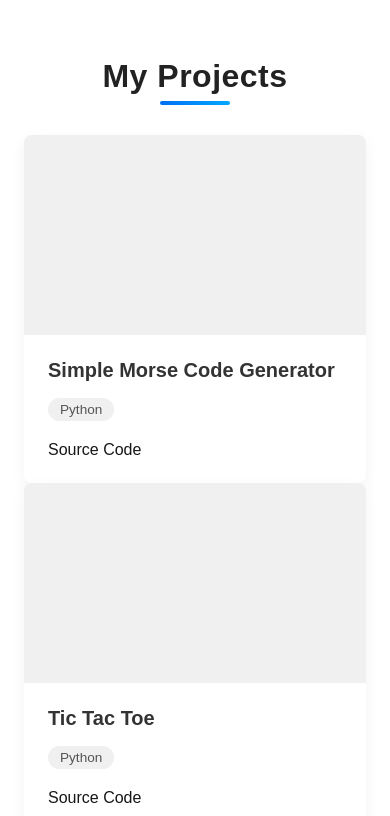
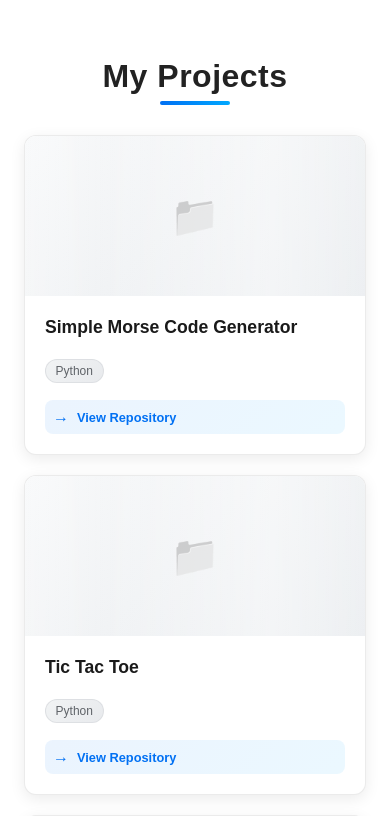
Before and after one commit to pyro-tarzan/portfolio-page, a Next.js app: page / in a window 390 px wide. Shown: the part 2700-3516 px from the top of the page. Built offline with nearby package versions, Linux system fonts and the light colour scheme.

Commit message:
Improve UI in Project Section

```diff
--- a/src/app/_components/sections/ProjectsSection.tsx
+++ b/src/app/_components/sections/ProjectsSection.tsx
@@ -1,28 +1,47 @@
+"use client";
+
 import React from "react";
 import styles from "@/app/_styles/sections/sections.module.css";
-
 import { projects } from "@/app/_data/projects";
 
 const ProjectSections: React.FC = () => {
+    const handleCardClick = (repoUrl: string | undefined) => {
+        if (repoUrl) {
+            window.open(repoUrl, '_blank');
+        }
+    };
+
     return (
         <section id="projects" className={styles.section}>
             <div className={styles.container}>
                 <h2 className={styles.sectionTitle}>My Projects</h2>
 
-                <div className={styles.projectGrid}>
+                <div className={styles.projectsGrid}>
                     {projects.map((project, index) => (
-                        <div key={index} className={styles.projectCard}>
+                        <div
+                            key={index}
+                            className={`${styles.projectCard} ${project.repoUrl ? styles.clickable : ''}`}
+                            onClick={() => handleCardClick(project.repoUrl)}
+                            role={project.repoUrl ? "button" : undefined}
+                            tabIndex={project.repoUrl ? 0 : undefined}
+                            onKeyDown={(e) => {
+                                if (project.repoUrl && (e.key === 'Enter' || e.key === ' ')) {
+                                    e.preventDefault();
+                                    handleCardClick(project.repoUrl);
+                                }
+                            }}
+                            aria-label={project.repoUrl ? `View ${project.title} repository` : undefined}
+                        >
                             <div className={styles.projectImageContainer}>
                                 {project.imageUrl ? (
                                     <div
                                         className={styles.projectImage}
                                         style={{backgroundImage: `url(${project.imageUrl})`}}
-                                    >
+                                    />
+                                ) : (
+                                    <div className={styles.projectImagePlaceholder}>
+                                        <div className={styles.placeholderIcon}>📁</div>
                                     </div>
-                                ) : (
-                                    <div
-                                        className={styles.projectImagePlaceholder}
-                                    ></div>
                                 )}
                             </div>
 
@@ -31,16 +50,20 @@ const ProjectSections: React.FC = () => {
                                 <p className={styles.projectDescription}>{project.description}</p>
 
                                 <div className={styles.projectTechnologies}>
-                                    {project.technologies.map((tech, techIndex) => (
+                                    {project.technologies.slice(0, 3).map((tech, techIndex) => (
                                         <span key={techIndex} className={styles.techTag}>{tech}</span>
                                     ))}
+                                    {project.technologies.length > 3 && (
+                                        <span className={styles.techTag}>+{project.technologies.length - 3}</span>
+                                    )}
                                 </div>
 
-                                <div className={styles.projectLinks}>
-                                    {project.repoUrl && (
-                                        <a href={project.repoUrl}>Source Code</a>
-                                    )}
-                                </div>
+                                {project.repoUrl && (
+                                    <div className={styles.repoIndicator}>
+                                        <span className={styles.repoIcon}>→</span>
+                                        <span className={styles.repoText}>View Repository</span>
+                                    </div>
+                                )}
                             </div>
                         </div>
                     ))}
--- a/src/app/_styles/sections/sections.module.css
+++ b/src/app/_styles/sections/sections.module.css
@@ -341,30 +341,53 @@
     transition: width 1.5s ease-in-out;
 }
 
-/* Projects Section Styles */
+/* Projects Section Styles - Improved 4-column layout */
 .projectsGrid {
     display: grid;
-    grid-template-columns: repeat(auto-fill, minmax(350px, 1fr));
-    gap: 2rem;
+    grid-template-columns: repeat(4, 1fr);
+    gap: 1.5rem;
+    margin-top: 2rem;
 }
 
 .projectCard {
     background-color: white;
-    border-radius: 8px;
+    border-radius: 12px;
     overflow: hidden;
-    box-shadow: 0 5px 15px rgba(0, 0, 0, 0.05);
-    transition: transform .3s ease, box-shadow .3s ease;
+    box-shadow: 0 4px 15px rgba(0, 0, 0, 0.08);
+    transition: all .3s cubic-bezier(0.4, 0, 0.2, 1);
+    border: 1px solid rgba(230, 230, 230, 0.8);
+    position: relative;
+    height: 280px;
+    display: flex;
+    flex-direction: column;
+}
+
+.projectCard.clickable {
+    cursor: pointer;
 }
 
 .projectCard:hover {
-    transform: translateY(-5px);
-    box-shadow: 0 10px 25px rgba(0, 0, 0, 0.1);
+    transform: translateY(-8px);
+    box-shadow: 0 12px 30px rgba(0, 0, 0, 0.15);
+    border-color: rgba(0, 112, 243, 0.3);
+}
+
+.projectCard.clickable:hover::after {
+    content: "";
+    position: absolute;
+    top: 0;
+    left: 0;
+    right: 0;
+    bottom: 0;
+    background: linear-gradient(135deg, rgba(0, 112, 243, 0.05), rgba(0, 168, 255, 0.05));
+    pointer-events: none;
 }
 
 .projectImageContainer {
     width: 100%;
-    height: 200px;
+    height: 120px;
     overflow: hidden;
+    position: relative;
 }
 
 .projectImage {
@@ -376,63 +399,223 @@
 }
 
 .projectCard:hover .projectImage {
-    transform: scale(1.05);
+    transform: scale(1.1);
 }
 
 .projectImagePlaceholder {
     width: 100%;
     height: 100%;
-    background-color: #f0f0f0;
+    background: linear-gradient(135deg, #f8f9fa, #e9ecef);
+    display: flex;
+    align-items: center;
+    justify-content: center;
+    position: relative;
+}
+
+.placeholderIcon {
+    font-size: 2.5rem;
+    opacity: 0.6;
+    filter: grayscale(1);
 }
 
 .projectContent {
-    padding: 1.5rem;
+    padding: 1.25rem;
+    flex: 1;
+    display: flex;
+    flex-direction: column;
+    gap: 0.75rem;
 }
 
 .projectTitle {
-    font-size: 1.25rem;
-    margin-bottom: 0.75rem;
-    color: #333;
+    font-size: 1.1rem;
+    font-weight: 700;
+    color: #1a1a1a;
+    margin: 0;
+    line-height: 1.3;
+    display: -webkit-box;
+    -webkit-line-clamp: 2;
+    -webkit-box-orient: vertical;
+    overflow: hidden;
 }
 
 .projectDescription {
     color: #666;
-    margin-bottom: 1rem;
-    line-height: 1.5;
+    font-size: 0.9rem;
+    line-height: 1.4;
+    margin: 0;
+    flex: 1;
+    display: -webkit-box;
+    -webkit-line-clamp: 3;
+    -webkit-box-orient: vertical;
+    overflow: hidden;
 }
 
 .projectTechnologies {
     display: flex;
     flex-wrap: wrap;
-    gap: .5rem;
-    margin-bottom: 1.25rem;
+    gap: 0.4rem;
+    margin-top: auto;
 }
 
 .techTag {
-    padding: .25rem .75rem;
-    background-color: #f0f0f0;
-    border-radius: 20px;
-    font-size: .85rem;
-    color: #555;
+    padding: 0.25rem 0.6rem;
+    background: linear-gradient(135deg, #f1f3f4, #e8eaed);
+    border-radius: 12px;
+    font-size: 0.75rem;
+    color: #5f6368;
+    font-weight: 500;
+    border: 1px solid rgba(218, 220, 224, 0.8);
+    transition: all 0.2s ease;
 }
 
-.projectLinks {
-    display: flex;
-    gap: 1rem;
+.projectCard:hover .techTag {
+    background: linear-gradient(135deg, #e8f0fe, #d2e3fc);
+    color: #1967d2;
+    border-color: rgba(25, 103, 210, 0.2);
 }
 
-.projectLink {
-    padding: .5rem 1rem;
-    background-color: #333;
-    color: white;
-    border-radius: 4px;
-    text-decoration: none;
-    font-size: .9rem;
-    transition: background-color .3s ease;
+.repoIndicator {
+    display: flex;
+    align-items: center;
+    gap: 0.5rem;
+    margin-top: 0.5rem;
+    padding: 0.5rem;
+    background: linear-gradient(135deg, rgba(0, 112, 243, 0.08), rgba(0, 168, 255, 0.08));
+    border-radius: 8px;
+    transition: all 0.3s ease;
 }
 
-.projectLink:hover {
-    background-color: #555;
+.repoIcon {
+    font-size: 1rem;
+    font-weight: bold;
+    color: #0070f3;
+    transition: transform 0.3s ease;
+}
+
+.repoText {
+    font-size: 0.8rem;
+    color: #0070f3;
+    font-weight: 600;
+}
+
+.projectCard:hover .repoIndicator {
+    background: linear-gradient(135deg, rgba(0, 112, 243, 0.12), rgba(0, 168, 255, 0.12));
+}
+
+.projectCard:hover .repoIcon {
+    transform: translateX(4px);
+}
+
+/* Responsive Design - Mobile First Approach */
+@media (max-width: 1200px) {
+    .projectsGrid {
+        grid-template-columns: repeat(3, 1fr);
+        gap: 1.25rem;
+    }
+}
+
+@media (max-width: 992px) {
+    .projectsGrid {
+        grid-template-columns: repeat(2, 1fr);
+        gap: 1.5rem;
+    }
+
+    .projectCard {
+        height: 300px;
+    }
+
+    .projectImageContainer {
+        height: 140px;
+    }
+}
+
+@media (max-width: 768px) {
+    .projectsGrid {
+        grid-template-columns: repeat(2, 1fr);
+        gap: 1rem;
+    }
+
+    .projectCard {
+        height: 280px;
+    }
+
+    .projectContent {
+        padding: 1rem;
+        gap: 0.6rem;
+    }
+
+    .projectTitle {
+        font-size: 1rem;
+    }
+
+    .projectDescription {
+        font-size: 0.85rem;
+        -webkit-line-clamp: 2;
+    }
+}
+
+@media (max-width: 576px) {
+    .projectsGrid {
+        grid-template-columns: 1fr;
+        gap: 1.25rem;
+    }
+
+    .projectCard {
+        height: 320px;
+    }
+
+    .projectImageContainer {
+        height: 160px;
+    }
+
+    .projectContent {
+        padding: 1.25rem;
+    }
+
+    .projectTitle {
+        font-size: 1.1rem;
+    }
+
+    .projectDescription {
+        font-size: 0.9rem;
+        -webkit-line-clamp: 3;
+    }
+}
+
+/* Focus styles for accessibility */
+.projectCard.clickable:focus {
+    outline: 2px solid #0070f3;
+    outline-offset: 2px;
+}
+
+.projectCard.clickable:focus:not(:focus-visible) {
+    outline: none;
+}
+
+/* Loading skeleton animation (optional enhancement) */
+@keyframes shimmer {
+    0% {
+        background-position: -200px 0;
+    }
+    100% {
+        background-position: calc(200px + 100%) 0;
+    }
+}
+
+.projectImagePlaceholder::before {
+    content: '';
+    position: absolute;
+    top: 0;
+    left: 0;
+    right: 0;
+    bottom: 0;
+    background: linear-gradient(
+        90deg,
+        transparent,
+        rgba(255, 255, 255, 0.4),
+        transparent
+    );
+    animation: shimmer 2s infinite;
 }
 
 /* Contact Section Styles */
```
